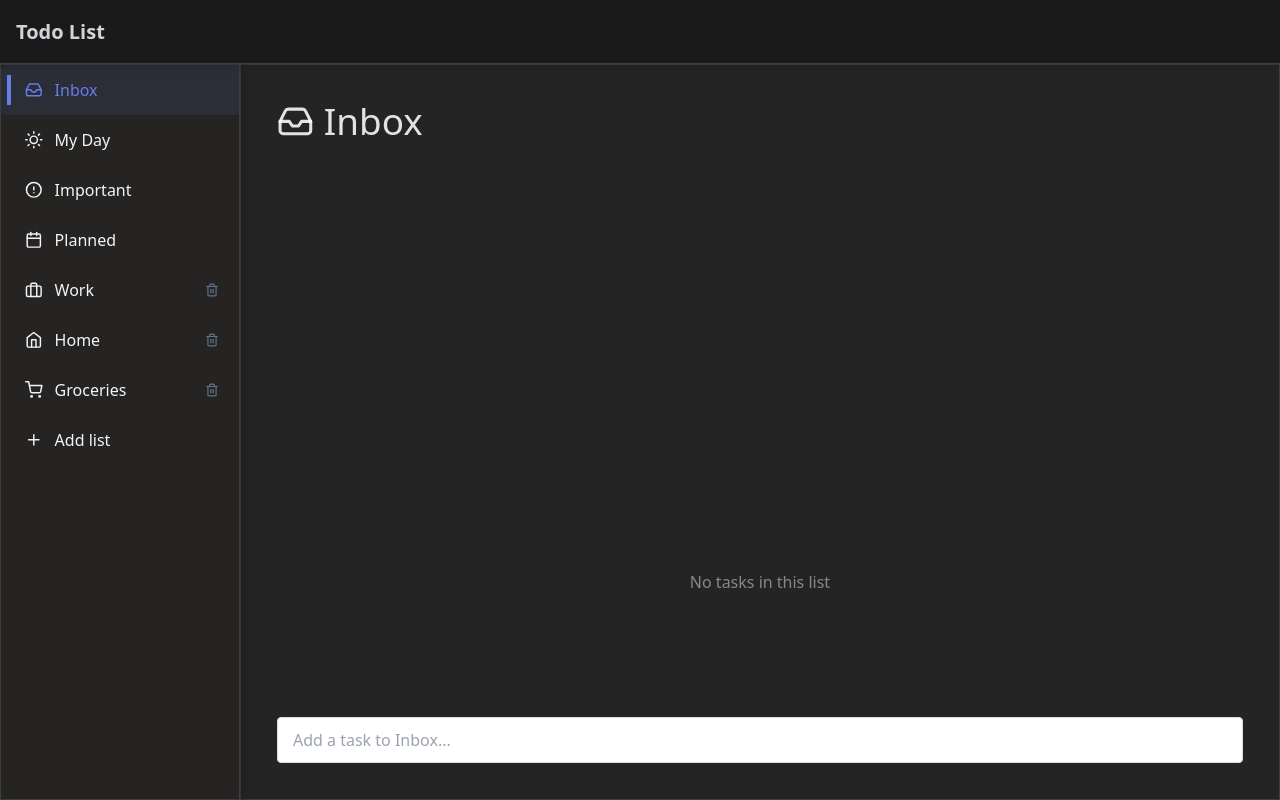
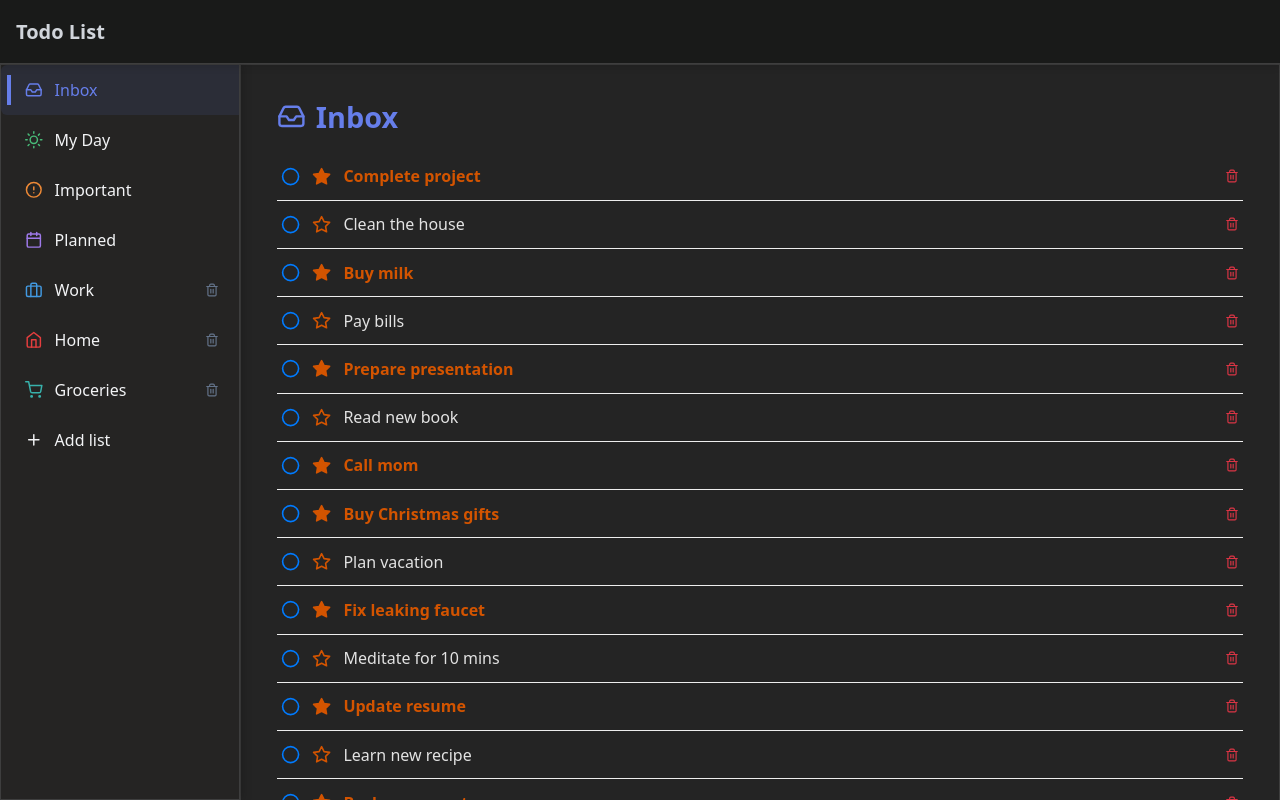
Before and after one commit to CarloGaspa/Portfolio-ToDoList, a React (Vite) app: page / in a window 1280 px wide. Shown: the top 800 px of the page. Built offline with nearby package versions, Linux system fonts and the light colour scheme.

Commit message:
Add dinamic color and filter task

```diff
--- a/src/App.jsx
+++ b/src/App.jsx
@@ -16,32 +16,65 @@ import {
   FiTrash2,
 } from 'react-icons/fi';
 
+const LIST_IDS = {
+  INBOX: 'inbox',
+  MY_DAY: 'myday',
+  IMPORTANT: 'important',
+  PLANNED: 'planned',
+}
+
+const DEFAULT_COLORS = [
+  '#667eea', // Inbox (blu)
+  '#48bb78', // My Day (verde)
+  '#ed8936', // Important (arancione)
+  '#9f7aea', // Planned (viola)
+  '#4299e1', // Work (azzurro)
+  '#e53e3e', // Home (rosso)
+  '#38b2ac', // Groceries (turchese)
+];
+
 export default function App() {
   /* States */
   const [sidebarOpen, setSidebarOpen] = useState(false);
   const [sideBarItems, setSideBarItems] = useState([
-    { id: 'inbox'       , name: 'Inbox'     , icon: <FiInbox />         , deletable: false },
-    { id: 'myday'       , name: 'My Day'    , icon: <FiSun />           , deletable: false },
-    { id: 'important'   , name: 'Important' , icon: <FiAlertCircle />   , deletable: false },
-    { id: 'planned'     , name: 'Planned'   , icon: <FiCalendar />      , deletable: false },
-    { id: 'work'        , name: 'Work'      , icon: <FiBriefcase />     , deletable: true },
-    { id: 'home'        , name: 'Home'      , icon: <FiHome />          , deletable: true },
-    { id: 'groceries'   , name: 'Groceries' , icon: <FiShoppingCart />  , deletable: true },
+    { id: LIST_IDS.INBOX      , name: 'Inbox'     , icon: <FiInbox />         , deletable: false    , color: DEFAULT_COLORS[0]},
+    { id: LIST_IDS.MY_DAY     , name: 'My Day'    , icon: <FiSun />           , deletable: false    , color: DEFAULT_COLORS[1]},
+    { id: LIST_IDS.IMPORTANT  , name: 'Important' , icon: <FiAlertCircle />   , deletable: false    , color: DEFAULT_COLORS[2]},
+    { id: LIST_IDS.PLANNED    , name: 'Planned'   , icon: <FiCalendar />      , deletable: false    , color: DEFAULT_COLORS[3]},
+    { id: 'work'              , name: 'Work'      , icon: <FiBriefcase />     , deletable: true     , color: DEFAULT_COLORS[4]},
+    { id: 'home'              , name: 'Home'      , icon: <FiHome />          , deletable: true     , color: DEFAULT_COLORS[5]},
+    { id: 'groceries'         , name: 'Groceries' , icon: <FiShoppingCart />  , deletable: true     , color: DEFAULT_COLORS[6]},
   ]);
   const [activeContent, setActiveContent] = useState('inbox');
   const [tasks, setTasks] = useState([
     { id: 'task-1', text: 'Complete project', completed: false, list: 'work', important: true, dueDate: '2023-12-15' },
-    { id: 'task-2', text: 'Meeting with team', completed: true, list: 'work', important: false, dueDate: '2023-12-10' },
+    { id: 'task-2', text: 'Meeting with team', completed: true, list: 'work', important: false, dueDate: '2026-12-10' },
     { id: 'task-3', text: 'Clean the house', completed: false, list: 'home', important: false, dueDate: null },
     { id: 'task-4', text: 'Buy milk', completed: false, list: 'groceries', important: true, dueDate: null },
-    { id: 'task-5', text: 'Pay bills', completed: false, list: 'home', important: false, dueDate: '2023-12-20' },
+    { id: 'task-5', text: 'Pay bills', completed: false, list: 'home', important: false, dueDate: '2025-02-20' },
+    { id: 'task-6', text: 'Prepare presentation', completed: false, list: 'work', important: true, dueDate: '2026-11-30' },
+    { id: 'task-7', text: 'Go to gym', completed: true, list: 'personal', important: false, dueDate: '2026-12-05' },
+    { id: 'task-8', text: 'Read new book', completed: false, list: 'personal', important: false, dueDate: '2026-12-25' },
+    { id: 'task-9', text: 'Call mom', completed: false, list: 'personal', important: true, dueDate: null },
+    { id: 'task-10', text: 'Organize workspace', completed: true, list: 'work', important: false, dueDate: '2023-11-28' },
+    { id: 'task-11', text: 'Buy Christmas gifts', completed: false, list: 'shopping', important: true, dueDate: '2026-12-15' },
+    { id: 'task-12', text: 'Plan vacation', completed: false, list: 'personal', important: false, dueDate: '2024-06-01' },
+    { id: 'task-13', text: 'Fix leaking faucet', completed: false, list: 'home', important: true, dueDate: '2024-01-10' },
+    { id: 'task-14', text: 'Review documents', completed: true, list: 'work', important: false, dueDate: '2024-11-15' },
+    { id: 'task-15', text: 'Meditate for 10 mins', completed: false, list: 'personal', important: false, dueDate: null },
+    { id: 'task-16', text: 'Update resume', completed: false, list: 'work', important: true, dueDate: '2026-02-20' },
+    { id: 'task-17', text: 'Water plants', completed: true, list: 'home', important: false, dueDate: '2026-12-01' },
+    { id: 'task-18', text: 'Learn new recipe', completed: false, list: 'personal', important: false, dueDate: null },
+    { id: 'task-19', text: 'Backup computer', completed: false, list: 'work', important: true, dueDate: '2026-03-15' },
+    { id: 'task-20', text: 'Renew subscription', completed: false, list: 'personal', important: false, dueDate: '2026-04-10' }
   ]);
 
   /* Functions */
   const toggleSideBar = () => setSidebarOpen(prev => !prev);
 
   const handleAddItem = (newItem) => {
-    setSideBarItems([...sideBarItems, newItem]);
+    const color = newItem.color || DEFAULT_COLORS[Math.floor(Math.random() * DEFAULT_COLORS.length)];
+    setSideBarItems([...sideBarItems, {...newItem, color}]);
   }
 
   const handleRemoveItem = (id) => {
@@ -57,27 +90,53 @@ export default function App() {
 
   //Filtra i task in base alla pagina selezionata
   const getFilteredTasks = () => {
+    const today = new Date();
+    today.setHours(0,0,0,0);  // Imposta a inizio giornata per il confronto
+
     switch(activeContent){
-      case 'inbox':
-        return [];
-      case 'myday':
-        return tasks.filter(task => !task.completed)
-      case 'important':
-        return tasks.filter(task => task.important)
-      case 'planned':
-        return tasks.filter(task => task.dueDate);
+      case LIST_IDS.INBOX:
+        return tasks.filter(task => {
+          if (task.completed) return false;
+          return task;
+        });
+      case LIST_IDS.MY_DAY:
+        return tasks.filter(task => {
+          if (task.completed) return false;
+          if (!task.dueDate) return false;
+          const taskDate = new Date(task.dueDate);
+          taskDate.setHours(0, 0, 0, 0)
+          return taskDate <= today;
+        });
+      case LIST_IDS.IMPORTANT:
+        return tasks.filter(task => {
+          if(task.completed) return false;
+          return task.important;
+        })
+      case LIST_IDS.PLANNED:
+        return tasks.filter(task => {
+          if(task.completed) return false;
+          if (!task.dueDate) return false;
+          const taskDate = new Date(task.dueDate);
+          taskDate.setHours(0, 0, 0, 0);
+          return taskDate >= today;
+        });
       default:
-        return tasks.filter(task => task.list === activeContent);
+        return tasks.filter(task => {
+          if(task.completed) return false;
+          return task.list === activeContent;
+        });
     }
   }
 
 const handleAddTask = (newTask) => {
+  const activeItem = sideBarItems.find(item => item.id === activeContent);
+
   setTasks([...tasks, {
     id: `task-${Date.now()}`,
     text: newTask.text,
     completed: false,
-      list: activeContent === 'myday' || activeContent === 'important' || activeContent === 'planned'
-        ? 'inbox'
+    list: activeItem?.deletable === false && activeContent !== LIST_IDS.INBOX
+      ? LIST_IDS.INBOX
       : activeContent,
     important: false,
     dueDate: null
--- a/src/components/Content.css
+++ b/src/components/Content.css
@@ -6,14 +6,17 @@
 }
 
 .content-icon {
-  font-size: 2.3rem;
   display: flex;
   align-items: center;
 }
 
 .content-title {
-  font-size: 2.3rem;
   margin: 0;
+}
+
+.content-icon, .content-title {
+  font-size: 1.8rem;
+  font-weight: bold;
 }
 
 .content-container {
--- a/src/components/Content.jsx
+++ b/src/components/Content.jsx
@@ -12,7 +12,7 @@ export default function Content({
   onToggleImportant,
   currentList,
 }) {
-const [newTasktext, setNewTasktext] = useState('');
+  const [newTasktext, setNewTasktext] = useState('');
 
   const handleAddTask = () => {
     if (newTasktext.trim()){
@@ -26,8 +26,8 @@ const [newTasktext, setNewTasktext] = useState('');
   return (
     <div className="content-container">
       <div className="content-header">
-        <span className="content-icon">{activeContent.icon}</span>
-        <h1 className="content-title">{activeContent.name}</h1>
+        <span className="content-icon" style={{color: activeContent.color}}>{activeContent.icon}</span>
+        <h1 className="content-title" style={{color: activeContent.color}}>{activeContent.name}</h1>
       </div>
 
       <ul className='task-list'>
--- a/src/components/SideBar.css
+++ b/src/components/SideBar.css
@@ -4,7 +4,7 @@
   top: 4rem;
   left: 0;
   width: 15rem;
-  height: calc(100% - 4rem);  /* Altezza meno topbar */
+  height: calc(100% - 4rem);
   background-color: rgb(37, 36, 35);
   color: #f3f4f6;
   box-sizing: border-box;
@@ -25,7 +25,7 @@
   display: flex;
   align-items: center;
   transition: all 0.3s cubic-bezier(0.4, 0, 0.2, 1);
-  border-radius: 0.375rem 0 0 0.375rem; /* Solo a sx (top-left e bottom-left) */
+  border-radius: 0.375rem 0 0 0.375rem;
 }
 
 /* Item States */
@@ -46,15 +46,6 @@
   font-weight: 500;
 }
 
-/* Accent Colors */
-.sidebar li:nth-child(1) { --accent: #667eea; }
-.sidebar li:nth-child(2) { --accent: #f687b3; }
-.sidebar li:nth-child(3) { --accent: #f6ad55; }
-.sidebar li:nth-child(4) { --accent: #68d391; }
-.sidebar li:nth-child(5) { --accent: #4fd1c5; }
-.sidebar li:nth-child(6) { --accent: #63b3ed; }
-.sidebar li:nth-child(7) { --accent: #b794f4; }
-
 /* === Decorative Elements === */
 /* Left accent bar */
 .sidebar li:before, li.selected:before {
@@ -64,7 +55,7 @@
   top: 50%;
   height: 60%;
   width: 4px;
-  background-color: #667eea;
+  background-color: var(--accent, #667eea);
   transform: scaleY(0) translateY(-50%); /* Centra verticalmente */
   transform-origin: center top;
   transition: transform 0.2s ease, width 0.3s ease;
@@ -78,6 +69,13 @@
 
 /* Icons */
 .icon {
+  margin-right: 12px;
+  font-size: 1.1rem;
+  transition: transform 0.2s ease;
+}
+
+.sidebar li .icon {
+  color: var(--accent, #667eea);
   margin-right: 12px;
   font-size: 1.1rem;
   transition: transform 0.2s ease;
--- a/src/components/SideBar.jsx
+++ b/src/components/SideBar.jsx
@@ -1,17 +1,6 @@
 import '../App.css';
 import './SideBar.css';
-import {
-  FiInbox,
-  FiUser,
-  FiSun,
-  FiAlertCircle,
-  FiCalendar,
-  FiBriefcase,
-  FiHome,
-  FiShoppingCart,
-  FiPlus,
-  FiTrash2,
-} from 'react-icons/fi';
+import { FiPlus, FiTrash2, FiEdit2 } from 'react-icons/fi';
 import { useState } from 'react';
 
 export default function SideBar({
@@ -31,11 +20,22 @@ export default function SideBar({
     const newItem = {
       id: newId,
       name: `New list`,
-      icon: <FiPlus />,
-      deletable: true
+      icon: <FiEdit2 />,
+      deletable: true,
+      color: '#667eea' // Aggiungi colore predefinito per nuove liste
     };
     if (onAddItem) onAddItem(newItem);
     handleSelect(newId);
+  };
+
+  const updateItemColor = (itemId, currentColor) => {
+    const newColor = prompt('Enter a new color (hex code):', currentColor);
+    if (newColor && onAddItem) {
+      onAddItem({
+        id: itemId,
+        color: newColor
+      });
+    }
   };
 
   return (
@@ -46,8 +46,11 @@ export default function SideBar({
               key={item.id}
               className={activeContent === item.id ? 'selected' : ''}
               onClick={() => handleSelect(item.id)}
+              style={{ '--accent': item.color || '#667eea' }} // Aggiungi questa linea
             >
-              <span className="icon">{item.icon || <FiPlus />}</span>
+              <span className="icon" style={{ color: item.color || '#667eea' }}>
+                {item.icon || <FiEdit2 />}
+              </span>
               <span className="label">{item.name}</span>
               {item.deletable && (
                 <button
```
Lines whose indentation alone changed are shown as unchanged.
